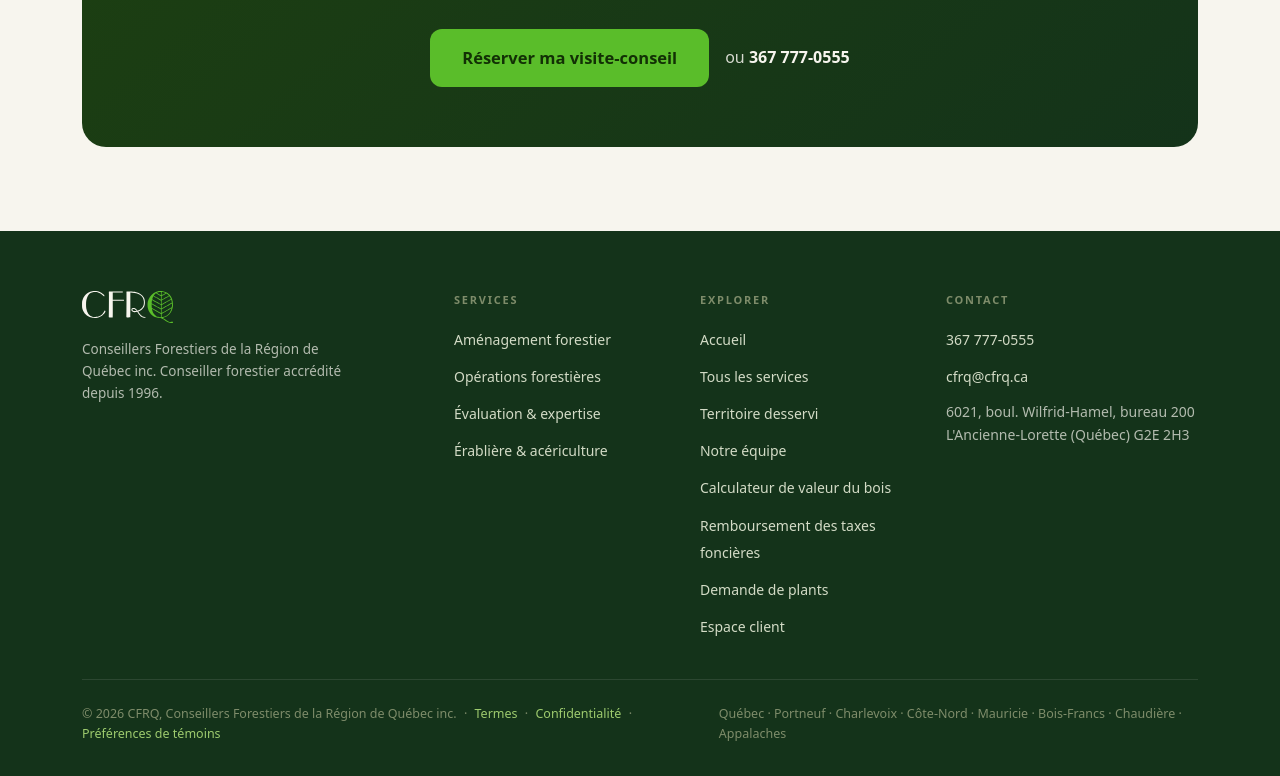
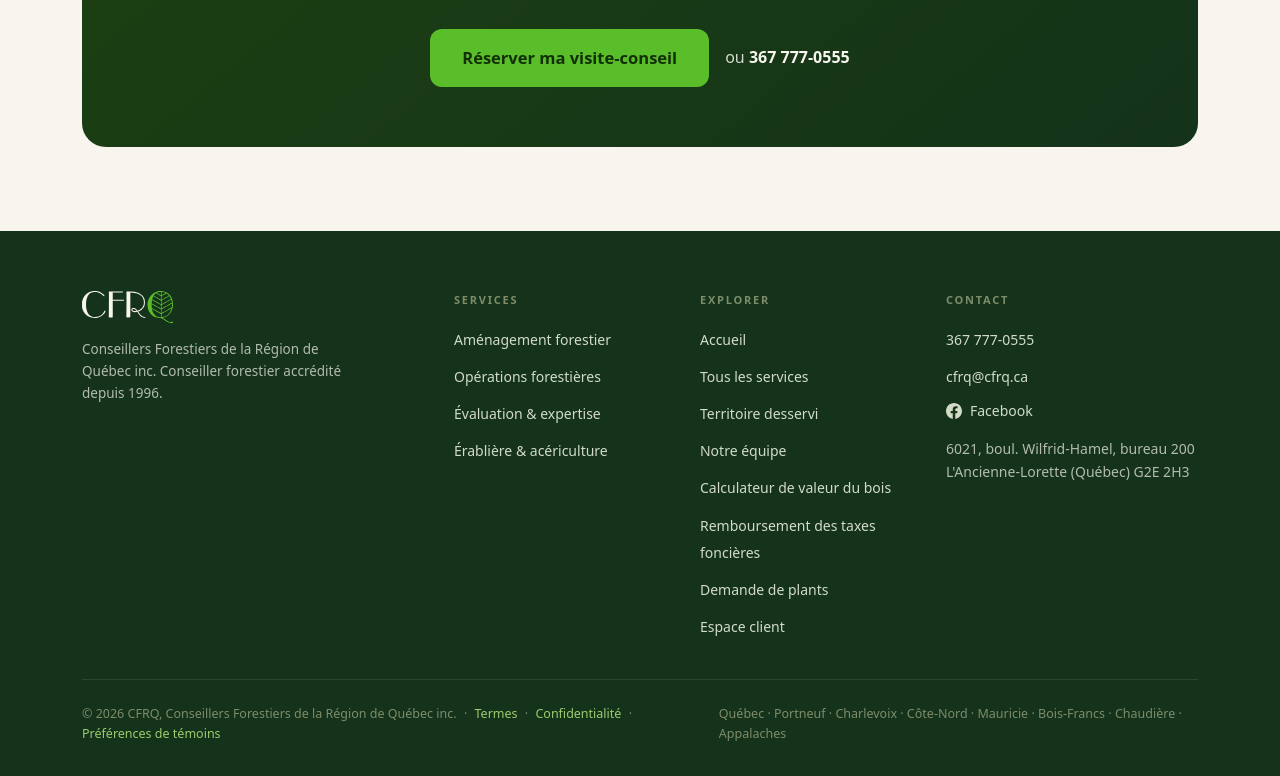
Before and after one commit to J0seph021/website-cfrq, an Astro site: page / in a window 1280 px wide. Shown: the part 6927-7703 px from the top of the page. Built offline with nearby package versions, Linux system fonts and the light colour scheme; Astro itself is replaced by a stand-in of ours; no server answers; a web font is replaced by a local one.

Commit message:
Page Facebook : lien dans le pied de page et sameAs dans le schéma
L'adresse de la page vit dans site.ts. Le sameAs de l'organisation aide
Google à relier la page Facebook à cfrq.ca (fiche d'entreprise, canaux
sociaux de Search Console).

Co-Authored-By: Claude Opus 5.5 <noreply@anthropic.com>

```diff
--- a/src/components/Footer.astro
+++ b/src/components/Footer.astro
@@ -73,6 +73,12 @@ const labelClass = "mb-4 text-[11px] font-bold uppercase tracking-[0.16em] text-
         <ul class="space-y-2.5">
           <li><a href={site.telHref} class={linkClass}>{site.tel}</a></li>
           <li><a href={`mailto:${site.courriel}`} class={linkClass}>{site.courriel}</a></li>
+          <li>
+            <a href={site.facebook} target="_blank" rel="noopener" class={`${linkClass} inline-flex items-center gap-2`}>
+              <svg viewBox="0 0 24 24" class="h-4 w-4 fill-current" aria-hidden="true"><path d="M24 12.07C24 5.41 18.63 0 12 0S0 5.4 0 12.07C0 18.1 4.39 23.1 10.13 24v-8.44H7.08v-3.49h3.05V9.41c0-3.02 1.8-4.7 4.54-4.7 1.31 0 2.68.24 2.68.24v2.97h-1.5c-1.5 0-1.96.93-1.96 1.89v2.26h3.33l-.53 3.49h-2.8V24C19.62 23.1 24 18.1 24 12.07z" /></svg>
+              Facebook
+            </a>
+          </li>
         </ul>
         <address class="mt-3 text-[14px] not-italic leading-relaxed text-cfrq-cream/70">
           {site.adresse.ligne1}<br />
--- a/src/data/site.ts
+++ b/src/data/site.ts
@@ -5,6 +5,7 @@ export const site = {
   tel: "367 777-0555",
   telHref: "tel:+13677770555",
   courriel: "cfrq@cfrq.ca",
+  facebook: "https://www.facebook.com/profile.php?id=100064152754285",
   adresse: {
     ligne1: "6021, boul. Wilfrid-Hamel, bureau 200",
     ville: "L'Ancienne-Lorette (Québec)",
--- a/src/pages/index.astro
+++ b/src/pages/index.astro
@@ -96,6 +96,9 @@ const orgLd = {
   foundingDate: "1996",
   telephone: "+1-367-777-0555",
   email: "cfrq@cfrq.ca",
+  // Relie la page Facebook à l'organisation pour Google (fiche d'entreprise,
+  // canaux sociaux de Search Console).
+  sameAs: [site.facebook],
   address: {
     "@type": "PostalAddress",
     streetAddress: "6021, boulevard Wilfrid-Hamel, bureau 200",
```
